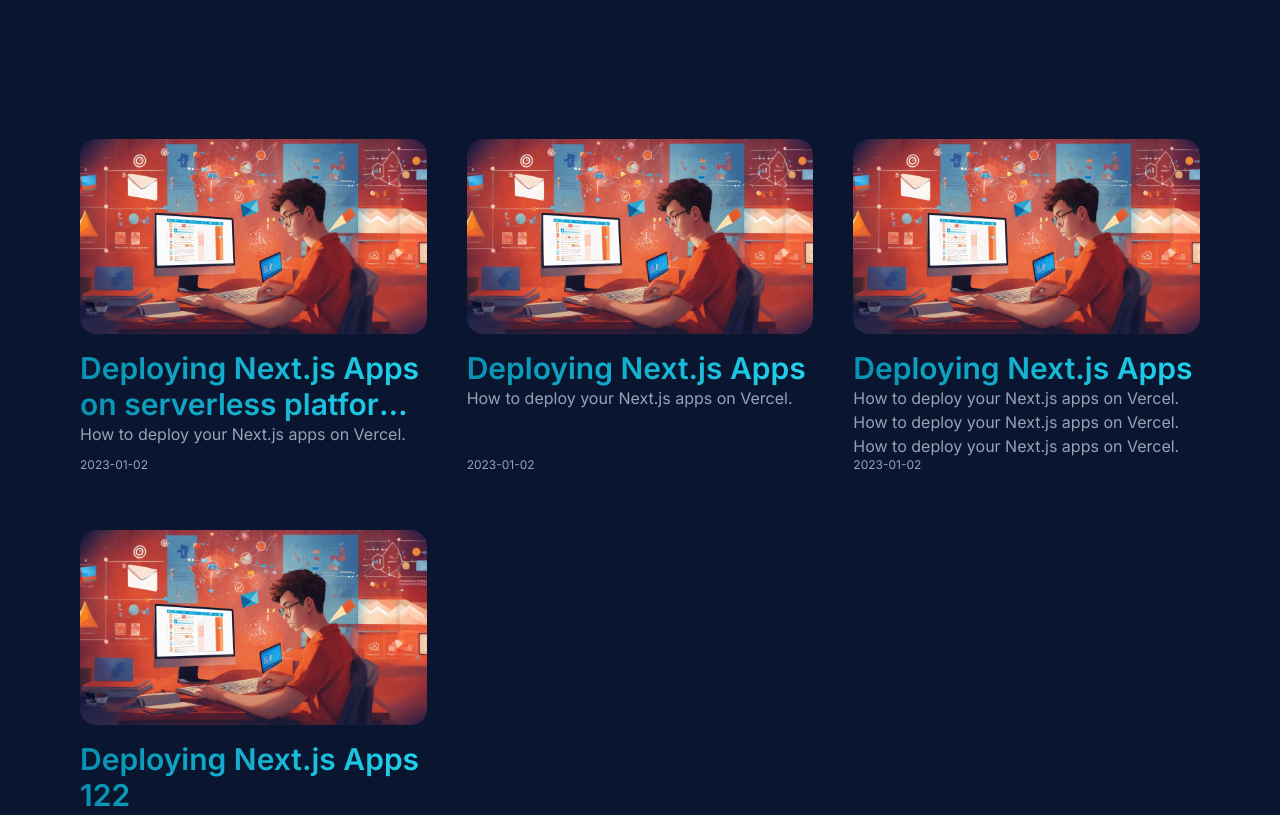
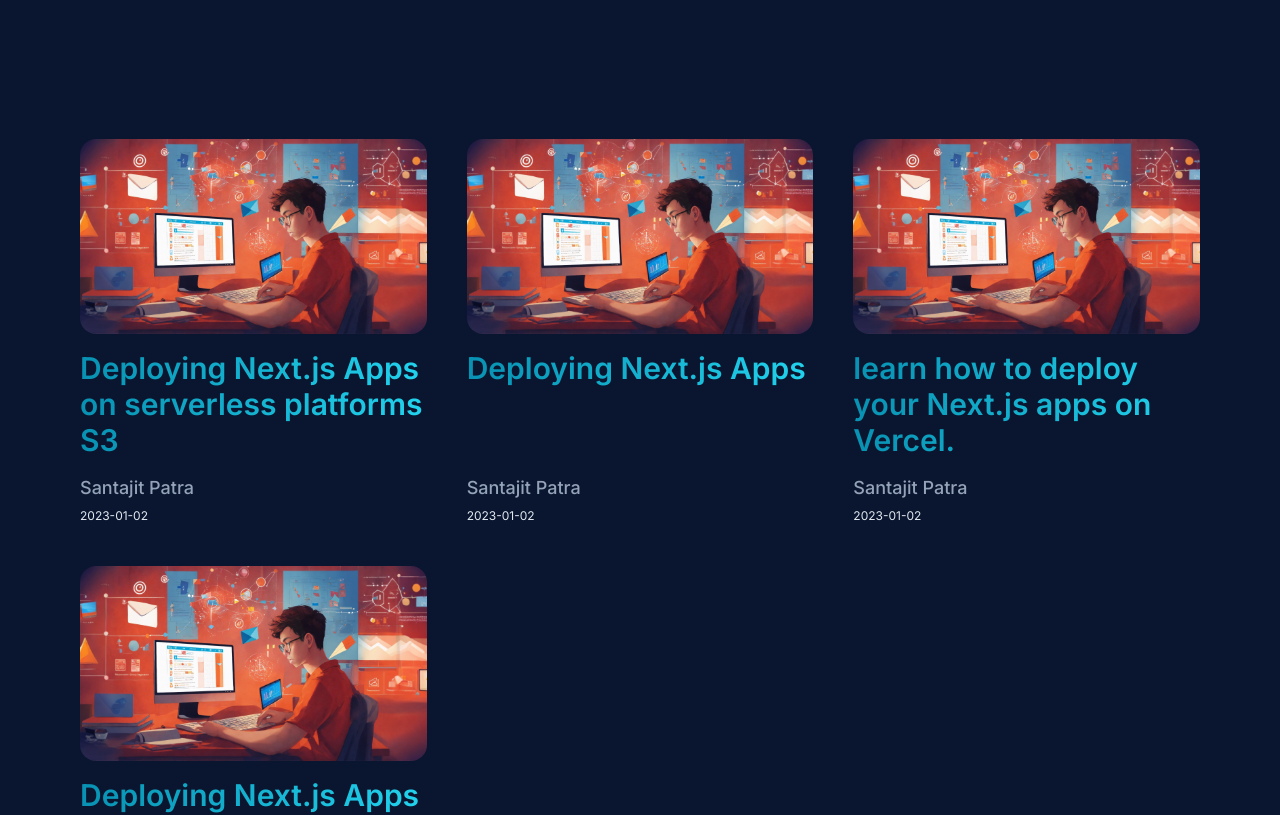
Before and after one commit to santajitpatra/santajitpatra-app, a Next.js app: page /blogs in a window 1280 px wide. Shown: the part 1100-1915 px from the top of the page. Built offline with nearby package versions, Linux system fonts and the light colour scheme; no server answers.

Commit message:
feat : author option added as well
feat : author option added as well

```diff
--- a/components/PostPreview.tsx
+++ b/components/PostPreview.tsx
@@ -8,23 +8,27 @@ const PostPreview = (props: PostMeta) => {
       <Link
         key={props?.slug}
         href={`/blogs/${props.slug}`}
-        className="relative rounded-xl w-full flex flex-col"
+        className="flex flex-col justify-between"
         style={{ minHeight: "200px" }}
       >
+        <div>
           <Image
             src={props?.thumbnail || "/slide/slide1.jpg"}
             alt={props.title}
-          width={200}
+            width={300}
             height={200}
             className="rounded-2xl w-auto h-50 mb-4"
           />
-        <h3 className="text-3xl font-semibold bg-gradient-to-r from-cyan-600 to-cyan-400 bg-clip-text text-transparent hover:underline line-clamp-2">
+          <h3 className="mb-4 text-3xl font-semibold bg-gradient-to-r from-cyan-600 to-cyan-400 bg-clip-text text-transparent hover:underline line-clamp-3">
             {props?.title}
           </h3>
-        <p className="text-slate-400 mb-8 line-clamp-3">{props.description}</p>
-        <time className="text-[12px] text-slate-400 absolute bottom-4">
-          {props?.date}
-        </time>
+        </div>
+        <div>
+          <p className="text-lg font-medium text-slate-400">
+            {props?.author || "Santajit Patra"}
+          </p>
+          <time className="text-xs text-slate-200">{props?.date}</time>
+        </div>
       </Link>
     </>
   );
--- a/content/blogs/all-about-nextjs-14.mdx
+++ b/content/blogs/all-about-nextjs-14.mdx
@@ -3,6 +3,7 @@ title: Deploying Next.js Apps on serverless platforms S3
 description: How to deploy your Next.js apps on Vercel.
 date: "2023-01-02"
 thumbnail: "/slide/slide1.jpg"
+author: "Santajit Patra"
 ---
 
 # Welcome to my MDX page!
--- a/content/blogs/hello.mdx
+++ b/content/blogs/hello.mdx
@@ -1,8 +1,9 @@
 ---
-title: Deploying Next.js Apps
-description: How to deploy your Next.js apps on Vercel. How to deploy your Next.js apps on Vercel. How to deploy your Next.js apps on Vercel.
+title: learn how to deploy your Next.js apps on Vercel.
+description: How to deploy your Next.js apps on Vercel. deploy your Next.js apps on Vercel. How to deploy your Next.js apps on Vercel.
 date: "2023-01-02"
 thumbnail: ""
+author: ""
 ---
 
 # Welcome to my MDX page!
--- a/lib/mdx.ts
+++ b/lib/mdx.ts
@@ -22,6 +22,7 @@ export const getPostMetadata = (): PostMeta[] => {
       date: matterResult.data.date,
       description: matterResult.data.description,
       thumbnail: matterResult.data.thumbnail,
+      author: matterResult.data.author,
       slug: fileName.replace(".mdx", ""),
     };
   });
--- a/types/index.d.ts
+++ b/types/index.d.ts
@@ -41,4 +41,5 @@ export interface PostMeta {
   description: string;
   date: string;
   thumbnail: string;
+  author: string;
 }
```
Lines whose indentation alone changed are shown as unchanged.
